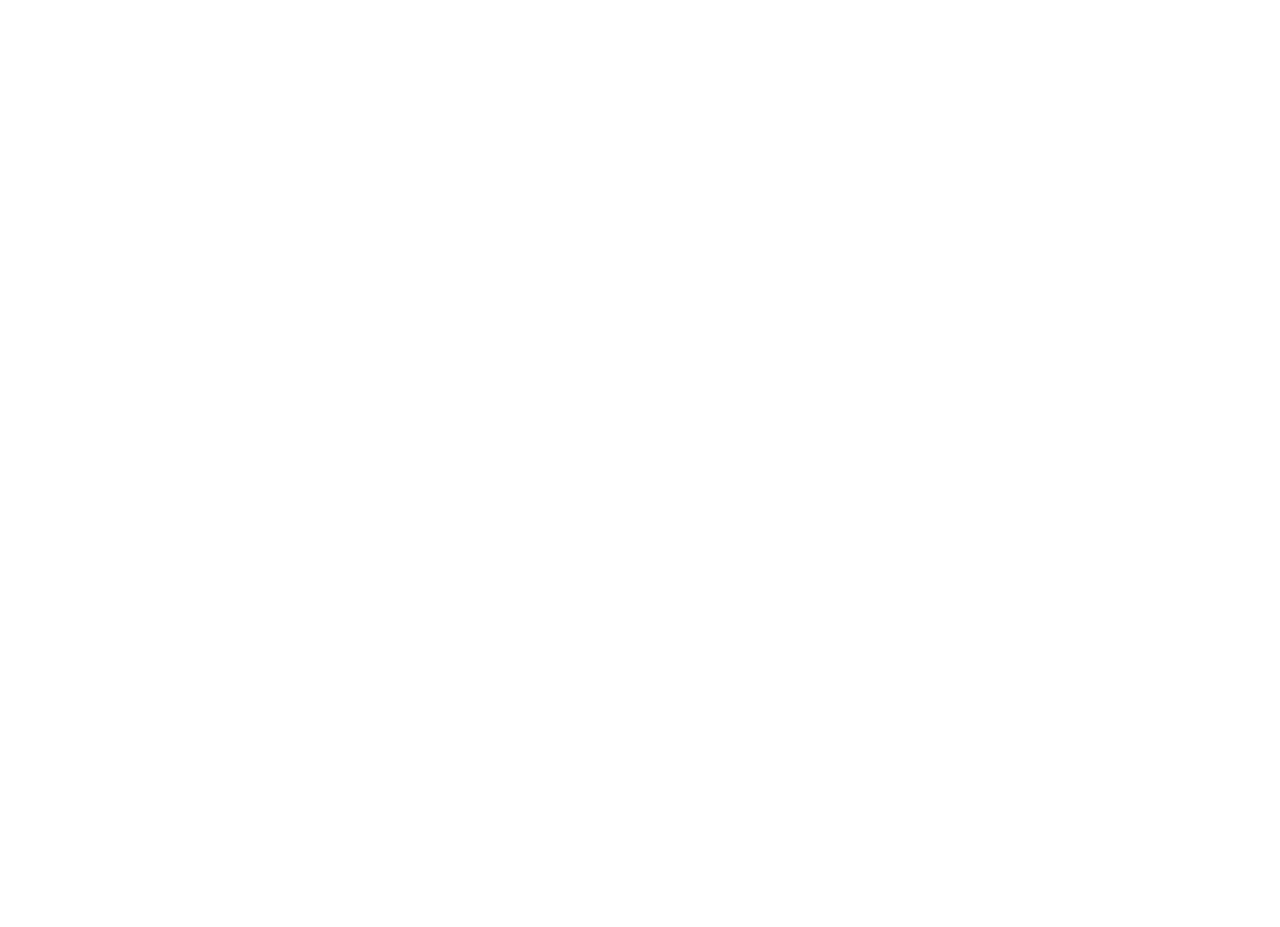
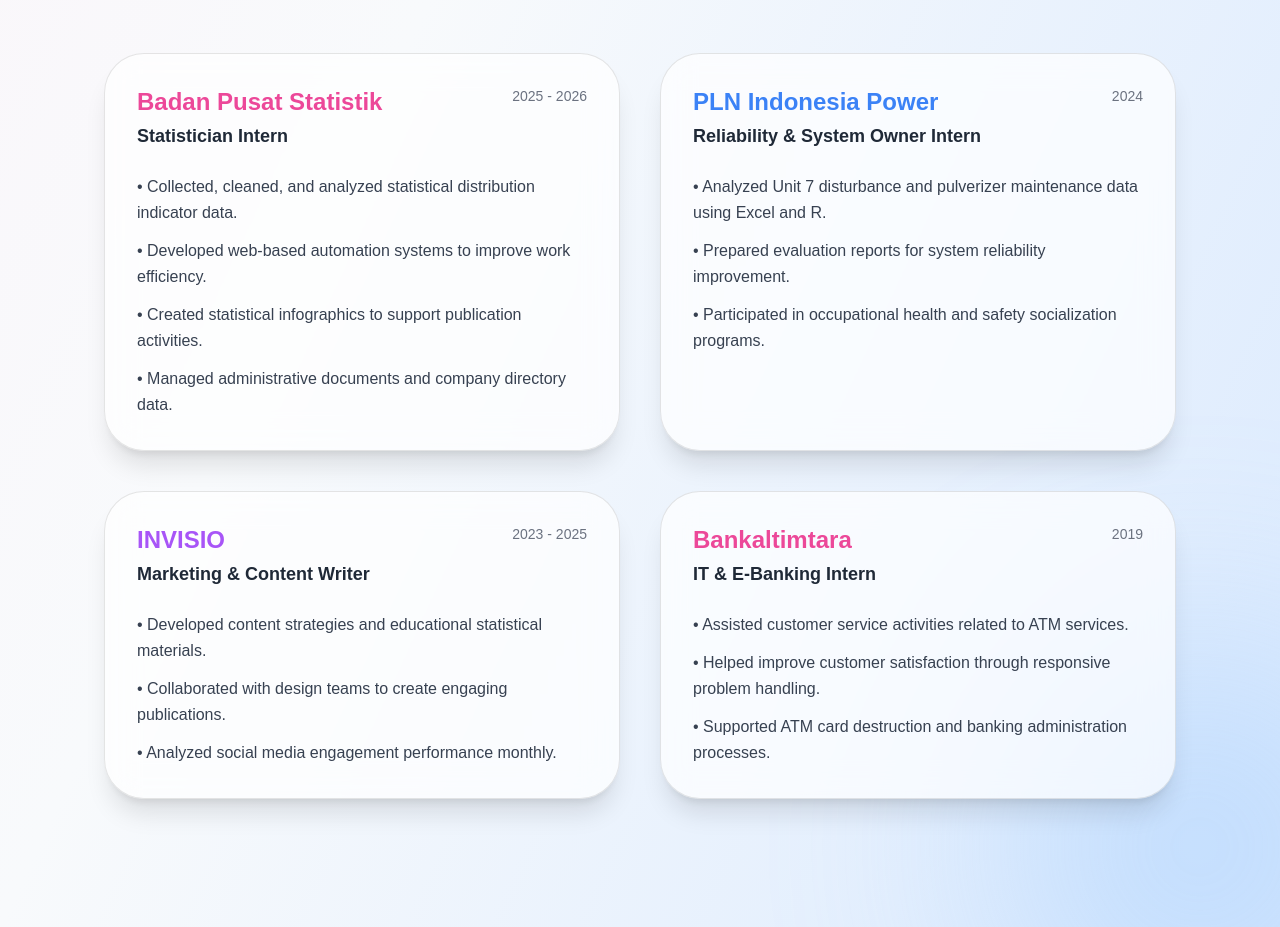
Before and after one commit to lintangntyas/portfolio, a Next.js app: page / in a window 1280 px wide. Shown: the part 1840-2767 px from the top of the page. Before the commit the page ends 1677 px from the top, so only its background shows below. Built offline with nearby package versions, Linux system fonts and the light colour scheme.

Commit message:
Update page.js

```diff
--- a/app/page.js
+++ b/app/page.js
@@ -258,6 +258,156 @@ export default function Home() {
           </div>
 
         </div>
+
+      </section>
+
+      {/* EXPERIENCE */}
+      <section
+        id="experience"
+        className="min-h-screen px-6 md:px-16 py-24"
+      >
+        <h1 className="text-5xl md:text-7xl font-bold text-center mb-20">
+          Experience
+        </h1>
+
+        <div className="grid grid-cols-1 lg:grid-cols-2 gap-10">
+
+          {/* CARD 1 */}
+          <div className="bg-white/70 backdrop-blur-lg border border-black/10 rounded-[40px] p-8 shadow-xl hover:-translate-y-2 transition duration-300">
+            <div className="flex items-start justify-between mb-6">
+              <div>
+                <h2 className="text-2xl font-bold text-pink-500">
+                  Badan Pusat Statistik
+                </h2>
+
+                <p className="text-lg font-semibold text-gray-800 mt-1">
+                  Statistician Intern
+                </p>
+              </div>
+
+              <span className="text-sm text-gray-500">
+                2025 - 2026
+              </span>
+            </div>
+
+            <ul className="space-y-3 text-gray-700 leading-relaxed">
+              <li>
+                • Collected, cleaned, and analyzed statistical distribution indicator data.
+              </li>
+
+              <li>
+                • Developed web-based automation systems to improve work efficiency.
+              </li>
+
+              <li>
+                • Created statistical infographics to support publication activities.
+              </li>
+
+              <li>
+                • Managed administrative documents and company directory data.
+              </li>
+            </ul>
+          </div>
+
+          {/* CARD 2 */}
+          <div className="bg-white/70 backdrop-blur-lg border border-black/10 rounded-[40px] p-8 shadow-xl hover:-translate-y-2 transition duration-300">
+            <div className="flex items-start justify-between mb-6">
+              <div>
+                <h2 className="text-2xl font-bold text-blue-500">
+                  PLN Indonesia Power
+                </h2>
+
+                <p className="text-lg font-semibold text-gray-800 mt-1">
+                  Reliability & System Owner Intern
+                </p>
+              </div>
+
+              <span className="text-sm text-gray-500">
+                2024
+              </span>
+            </div>
+
+            <ul className="space-y-3 text-gray-700 leading-relaxed">
+              <li>
+                • Analyzed Unit 7 disturbance and pulverizer maintenance data using Excel and R.
+              </li>
+
+              <li>
+                • Prepared evaluation reports for system reliability improvement.
+              </li>
+
+              <li>
+                • Participated in occupational health and safety socialization programs.
+              </li>
+            </ul>
+          </div>
+
+          {/* CARD 3 */}
+          <div className="bg-white/70 backdrop-blur-lg border border-black/10 rounded-[40px] p-8 shadow-xl hover:-translate-y-2 transition duration-300">
+            <div className="flex items-start justify-between mb-6">
+              <div>
+                <h2 className="text-2xl font-bold text-purple-500">
+                  INVISIO
+                </h2>
+
+                <p className="text-lg font-semibold text-gray-800 mt-1">
+                  Marketing & Content Writer
+                </p>
+              </div>
+
+              <span className="text-sm text-gray-500">
+                2023 - 2025
+              </span>
+            </div>
+
+            <ul className="space-y-3 text-gray-700 leading-relaxed">
+              <li>
+                • Developed content strategies and educational statistical materials.
+              </li>
+
+              <li>
+                • Collaborated with design teams to create engaging publications.
+              </li>
+
+              <li>
+                • Analyzed social media engagement performance monthly.
+              </li>
+            </ul>
+          </div>
+
+          {/* CARD 4 */}
+          <div className="bg-white/70 backdrop-blur-lg border border-black/10 rounded-[40px] p-8 shadow-xl hover:-translate-y-2 transition duration-300">
+            <div className="flex items-start justify-between mb-6">
+              <div>
+                <h2 className="text-2xl font-bold text-pink-500">
+                  Bankaltimtara
+                </h2>
+
+                <p className="text-lg font-semibold text-gray-800 mt-1">
+                  IT & E-Banking Intern
+                </p>
+              </div>
+
+              <span className="text-sm text-gray-500">
+                2019
+              </span>
+            </div>
+
+            <ul className="space-y-3 text-gray-700 leading-relaxed">
+              <li>
+                • Assisted customer service activities related to ATM services.
+              </li>
+
+              <li>
+                • Helped improve customer satisfaction through responsive problem handling.
+              </li>
+
+              <li>
+                • Supported ATM card destruction and banking administration processes.
+              </li>
+            </ul>
+          </div>
+        </div>
       </section>
 
     </main>
```
